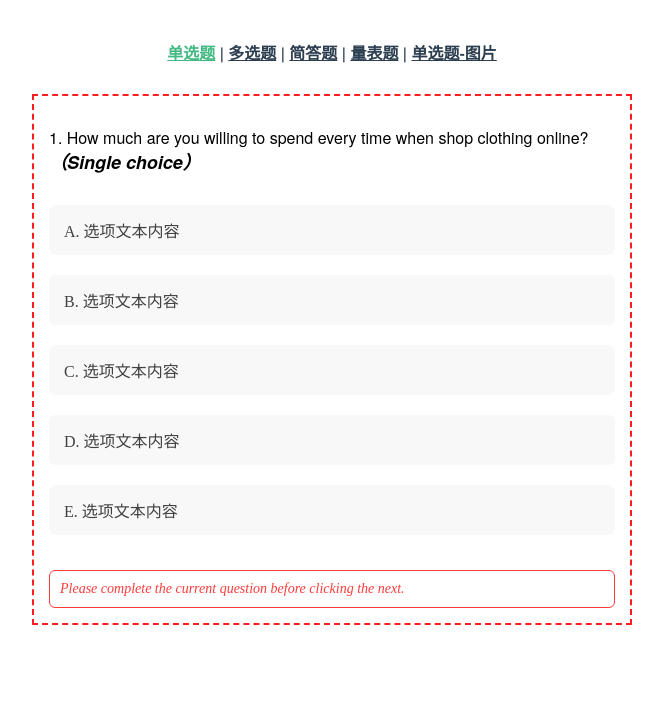
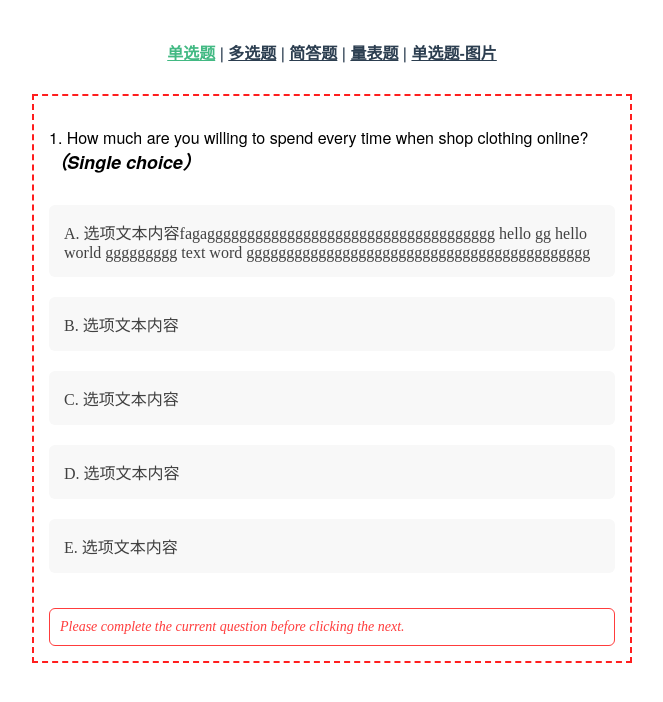
Before and after one commit to yisibell/aidol-questionnaire-ui, a Vue app: page /#/radio in a window 1280 px wide. Shown: the top 702 px of the page, without its empty margins (308-971 px from the left). Built offline with nearby package versions, Linux system fonts and the light colour scheme.

Commit message:
fix: ai-choice 选项文本溢出问题

```diff
--- a/package.json
+++ b/package.json
@@ -1,7 +1,7 @@
 {
   "name": "@aidol/questionnaire-ui",
   "description": "A questionnaire survey ui library for Vue.js.",
-  "version": "0.6.1",
+  "version": "0.6.2",
   "main": "dist/AidolQuestionnaireUI.umd.min.js",
   "author": {
     "name": "elenh",
--- a/src/components/choice/index.vue
+++ b/src/components/choice/index.vue
@@ -14,7 +14,7 @@
         :style="v.styles"
         @click="toggleChecked(v[props.value])"
       >
-        <div v-if="type === 'image'" class="ai-choice__list--image__item__wrap">
+        <div v-if="showImage" class="ai-choice__list--image__item__wrap">
           <div class="ai-choice__list--image__item__wrap__icon">
             <div class="ai-choice__list--image__item__wrap__icon__inner"></div>
           </div>
@@ -68,8 +68,9 @@ export default {
       default: ''
     },
     // 答题类型
-    // image 图片
+    // image 文本 + 图片
     // text 普通文本
+    // only-image 仅图片
     type: {
       type: String,
       default: 'text'
@@ -81,6 +82,9 @@ export default {
     }
   },
   computed: {
+    showImage() {
+      return ['image', 'only-image'].includes(this.type)
+    },
     // 是否超出最大选择个数
     isOuter() {
       return (
@@ -97,12 +101,10 @@ export default {
       return parseInt(this.max)
     },
     choiceListClass() {
-      return this.type === 'image'
-        ? 'ai-choice__list--image'
-        : 'ai-choice__list'
+      return this.showImage ? 'ai-choice__list--image' : 'ai-choice__list'
     },
     choiceListItemClass() {
-      return this.type === 'image'
+      return this.showImage
         ? 'ai-choice__list--image__item'
         : 'ai-choice__list__item'
     }
--- a/src/mixin/props-options.js
+++ b/src/mixin/props-options.js
@@ -31,9 +31,14 @@ export default {
       if (this.autoOptionsIndex) {
         return this.options.map((v, i) => {
           const index_char = createIndex(i, this.optionsIndexSet)
+          const label =
+            this.type !== 'only-image'
+              ? `${index_char}. ${v[this.props.label]}`
+              : ''
+
           return {
             ...v,
-            [this.props.label]: `${index_char}. ${v[this.props.label]}`
+            [this.props.label]: label
           }
         })
       }
--- a/src/styles/modules/choice.scss
+++ b/src/styles/modules/choice.scss
@@ -8,7 +8,7 @@
       display: flex;
       justify-content: flex-start;
       align-items: center;
-      height: 50px;
+      min-height: 50px;
       width: 100%;
       padding: 15px;
       border-radius: 6px;
@@ -18,6 +18,8 @@
       cursor: pointer;
       font-size: 16px;
       color: $--font-color-grey;
+      word-break: break-all;
+      word-wrap: break-word;
 
       &.is-active {
         background-color: $--choice-bg-color-active;
--- a/src/views/radio-image.vue
+++ b/src/views/radio-image.vue
@@ -4,7 +4,7 @@
       <ai-choice
         v-model="checked"
         :index="1"
-        type="image"
+        type="only-image"
         :options="options"
         title-content="How much are you willing to spend every time when shop clothing online?"
       />
--- a/src/views/radio.vue
+++ b/src/views/radio.vue
@@ -20,7 +20,11 @@ export default {
         'Please complete the current question before clicking the next.',
       checked: '',
       options: [
-        { label: '选项文本内容', value: 1 },
+        {
+          label:
+            '选项文本内容fagagggggggggggggggggggggggggggggggggggg hello gg hello world ggggggggg text word ggggggggggggggggggggggggggggggggggggggggggg',
+          value: 1
+        },
         { label: '选项文本内容', value: 2 },
         { label: '选项文本内容', value: 3 },
         { label: '选项文本内容', value: 4 },
```
Also changed, not shown: 7 other files (tests, documents, lock files or other folders).
